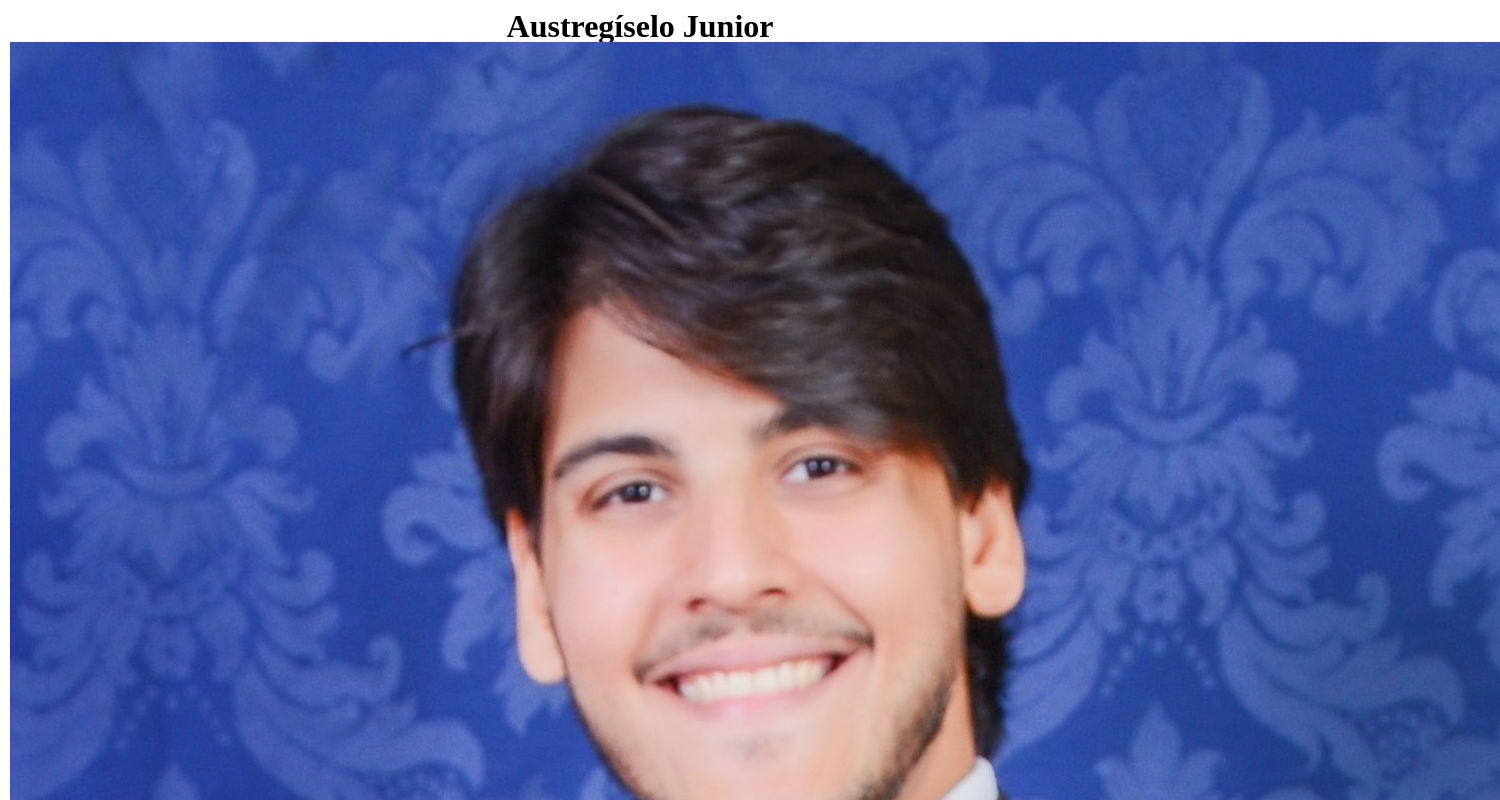
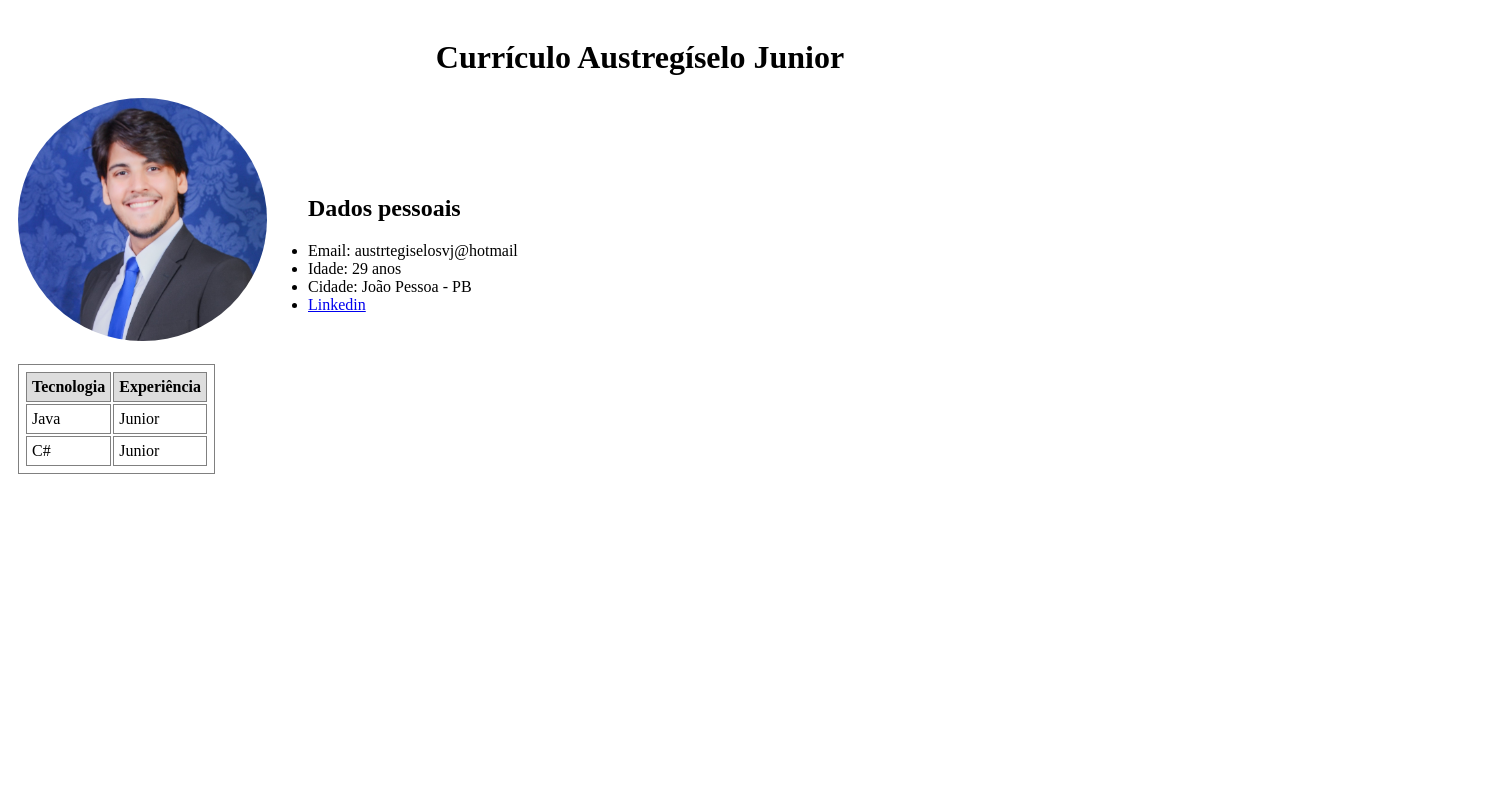
Before and after one commit to Austregiselo-Junior-zz/Exercicio_HTML_CSS, a plain HTML site: page index.Html in a window 1280 px wide. Shown: the top 800 px of the page, 1500 px wide, since content can reach past the window. Drawn offline with Linux system fonts and the light colour scheme.

Commit message:
Adicionando estilos

```diff
--- a/CSS/style.css
+++ b/CSS/style.css
@@ -16,7 +16,8 @@ h1 {
 }
 
 #dados {
-  margin-left: 30px;
+  margin-left: 250px;
+  margin-top: -170px;
   list-style-type: disc;
 }
 
@@ -27,8 +28,15 @@ th {
   padding: 5px;
   border: 1px solid gray;
   margin-bottom: 30px;
-  margin-top: 30px;
+  margin-top: 50px;
 }
 th {
   background-color: #dddddd;
 }
+
+img {
+  border-radius: 50%;
+  margin-right: 50px;
+  max-width: 20%;
+  height: auto;
+}
--- a/index.Html
+++ b/index.Html
@@ -3,18 +3,23 @@
   <head>
     <meta charset="UTF-8" />
     <meta name="viewport" content="width=device-width, initial-scale=1.0" />
-    <link rel="stylesheet" href="./CSS/reset.css" />
+   <!--<link rel="stylesheet" href="./CSS/reset.css" />-->
     <link rel="stylesheet" href="./CSS/style.css" />
     <title>Currículo</title>
   </head>
   <body>
-    <h1>Austregíselo Junior</h1>
+    <h1>Currículo Austregíselo Junior</h1>
     <div>
        <img src="./img/ALI_2969 (3).jpg"/> <!--Caminho relativo-->
     <ul id="dados">
-      <li>austrtegiselosvj@hotmail</li>
-      <li>29 anos</li>
-      <li>29 anos</li>
+   <h2>Dados pessoais</h2>
+      <li>Email: austrtegiselosvj@hotmail</li>
+      <li>Idade: 29 anos</li>
+      <li>Cidade: João Pessoa - PB</li>
+      <li>
+        <a href="https://www.linkedin.com/in/austregiselo-engambiental/" target="_blank">Linkedin </a>
+
+      </li>
     </ul>
     </div>
 
@@ -34,6 +39,7 @@
       <td>Junior</td>
     </tr>
 
+<script src="./js/script.js"></script> <!--Caminho relativo-->
+  </body>
 
-  </body>
 </html>
--- /dev/null
+++ b/js/script.js
@@ -0,0 +1,3 @@
+console.log('Olá ,mundo!');
+var title = document.querySelector('h1');
+title.textContent = 'Currículo Austregíselo Junior';
```
